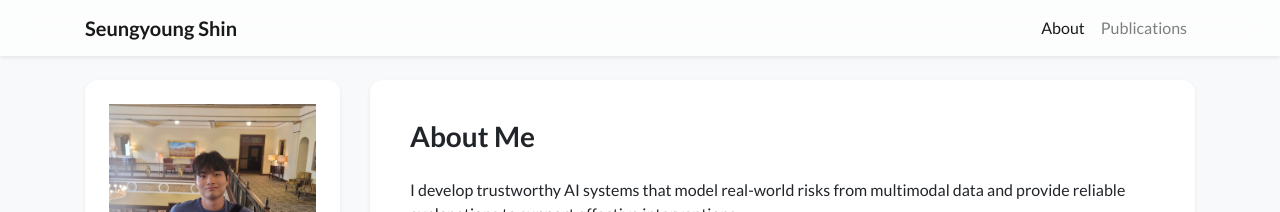
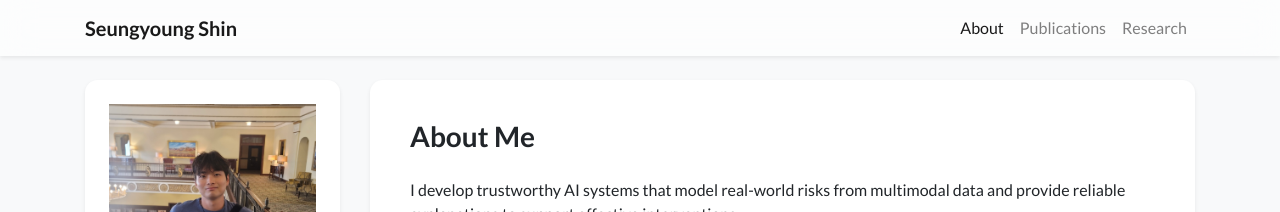
Before and after one commit to seungyoungg/academic-homepage-test, a Jekyll site: the page built from index.html, in a window 1280 px wide. Shown: the top 212 px of the page. Built offline with Jekyll 4.4.1, drawn with Linux system fonts in a browser that asks for light colours; nearby versions of some CDN libraries; a style sheet for code colours, icons or effects is not loaded.

Commit message:
Update navigation.yml

```diff
--- a/_data/navigation.yml
+++ b/_data/navigation.yml
@@ -6,3 +6,6 @@ pages:
 
   - name: Publications
     url: /publications
+
+  - name: Research
+    url: /research/
```
